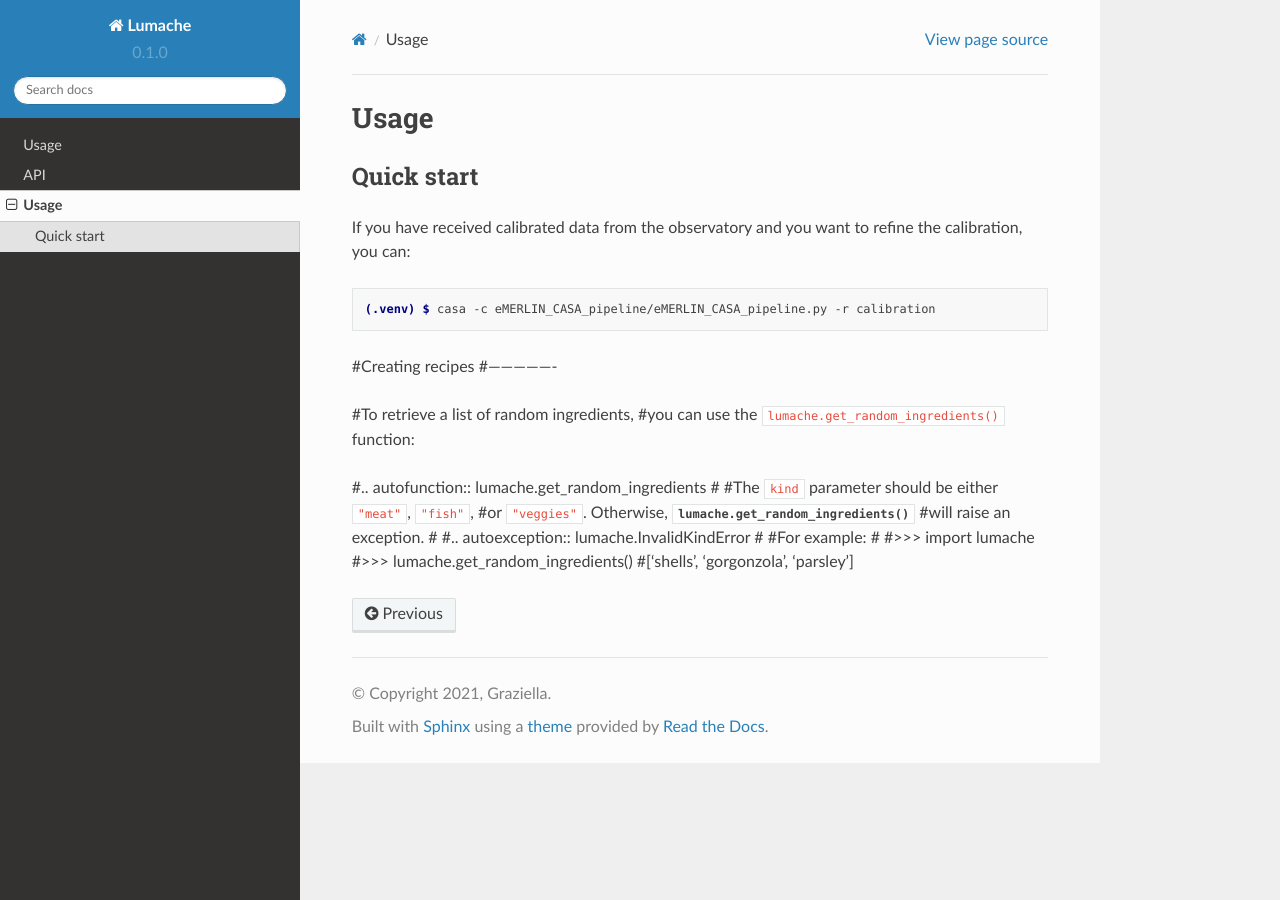
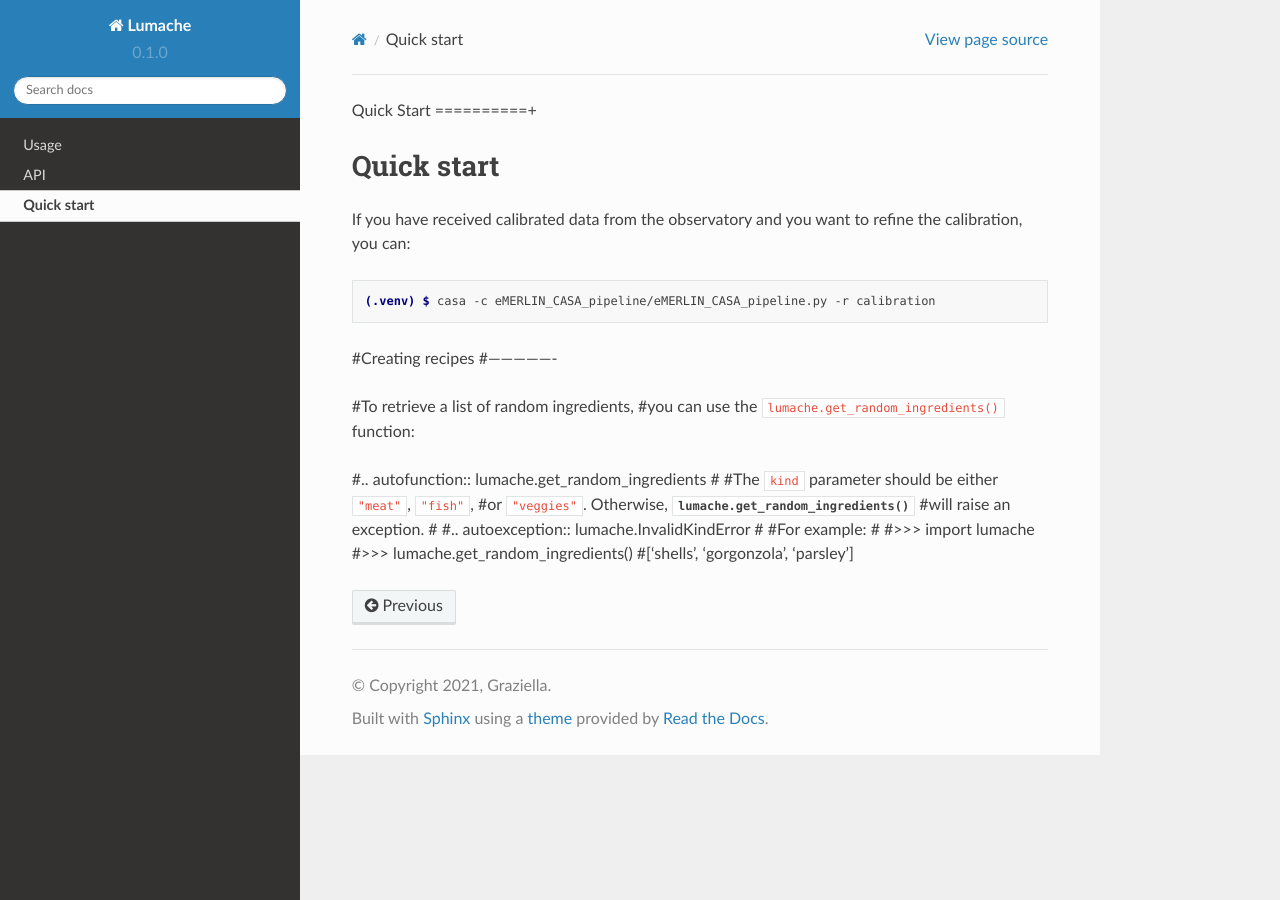
Before and after one commit to DRAWilliams/e-MERLIN-Pipeline-Documentation, a Sphinx documentation site: the page built from docs/source/quickstart.rst, in a window 1280 px wide. Built offline with Sphinx 7.4.7 and the Read the Docs theme 2.0.0, drawn with Linux system fonts in a browser that asks for light colours.

Commit message:
Update quickstart.rst

```diff
--- a/docs/source/quickstart.rst
+++ b/docs/source/quickstart.rst
@@ -1,5 +1,5 @@
-Usage
-=====
+Quick Start
+==========+
 
 .. _quickstart:
 
```
